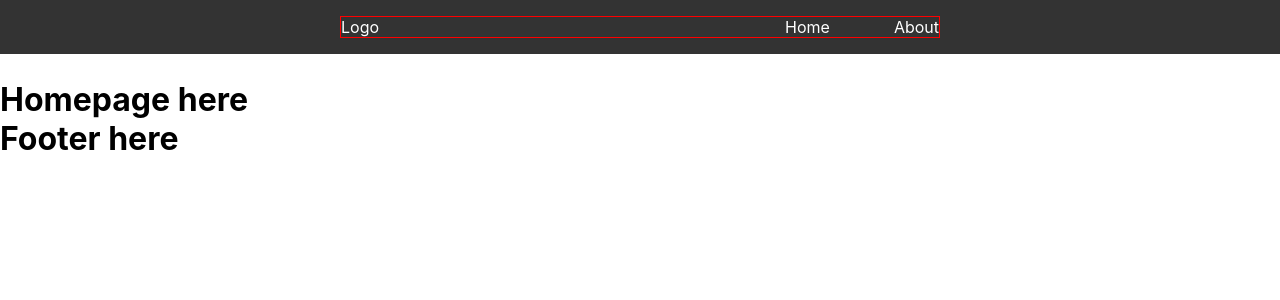
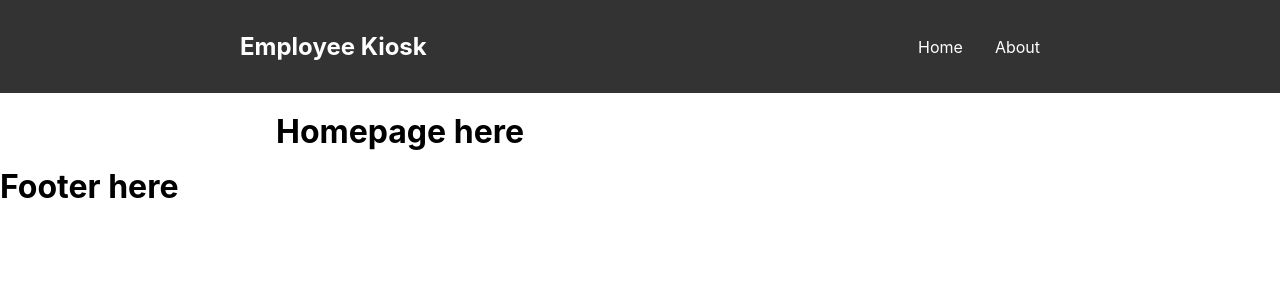
Before and after one commit to jsoomie/employee-kiosk, a React (Create React App) app: page / in a window 1280 px wide. Shown: the top 300 px of the page. Built offline with nearby package versions, Linux system fonts and the light colour scheme.

Commit message:
finished nav

```diff
--- a/src/components/Navbar.js
+++ b/src/components/Navbar.js
@@ -1,16 +1,21 @@
 import "../css/Navbar.css";
+import { Link } from "react-router-dom";
 
 const Navbar = () => {
   return (
     <nav>
-      <div className="nav-container">
+      <div className="content">
         <div className="logo-container">
-          <div>Logo</div>
+          <h1>Employee Kiosk</h1>
         </div>
         <div className="list-container">
           <ul>
-            <li>Home</li>
-            <li>About</li>
+            <li>
+              <Link to="/">Home</Link>
+            </li>
+            <li>
+              <Link to="/about">About</Link>
+            </li>
           </ul>
         </div>
       </div>
--- a/src/css/Navbar.css
+++ b/src/css/Navbar.css
@@ -10,13 +10,13 @@ nav {
   color: white;
 }
 
-.nav-container {
+.content {
   display: flex;
   justify-content: center;
   align-items: center;
-  border: 1px solid red;
   width: 100%;
-  max-width: 600px;
+  max-width: 800px;
+  padding: 1rem 0;
 }
 
 nav ul {
@@ -38,5 +38,10 @@ nav ul {
 }
 
 nav li {
-  padding-left: 4rem;
+  padding-left: 2rem;
 }
+
+nav a {
+  color: white;
+  text-decoration: none;
+}
--- a/src/css/index.css
+++ b/src/css/index.css
@@ -21,5 +21,14 @@ code {
 }
 
 .App {
-  margin-top: 5rem;
+  margin-top: 6rem;
 }
+
+.container {
+  display: flex;
+  justify-content: center;
+  align-items: center;
+  width: 100%;
+  max-width: 800px;
+  padding: 1rem 0;
+}
```
